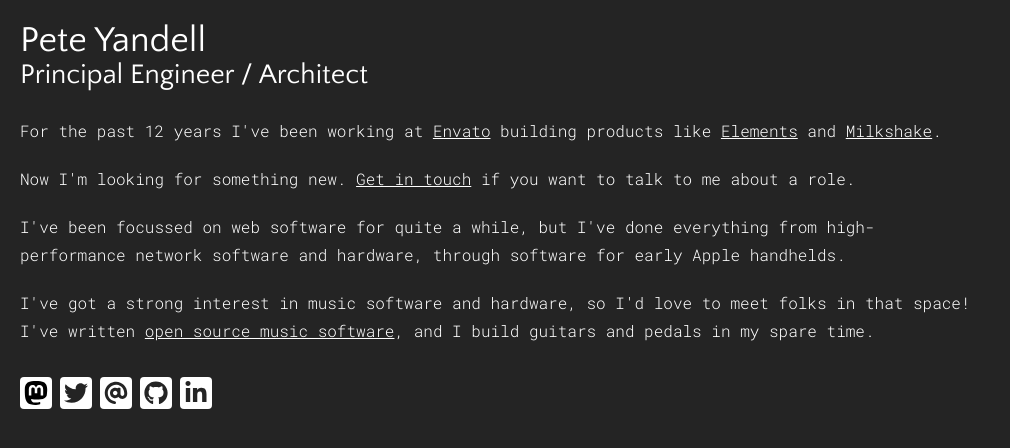
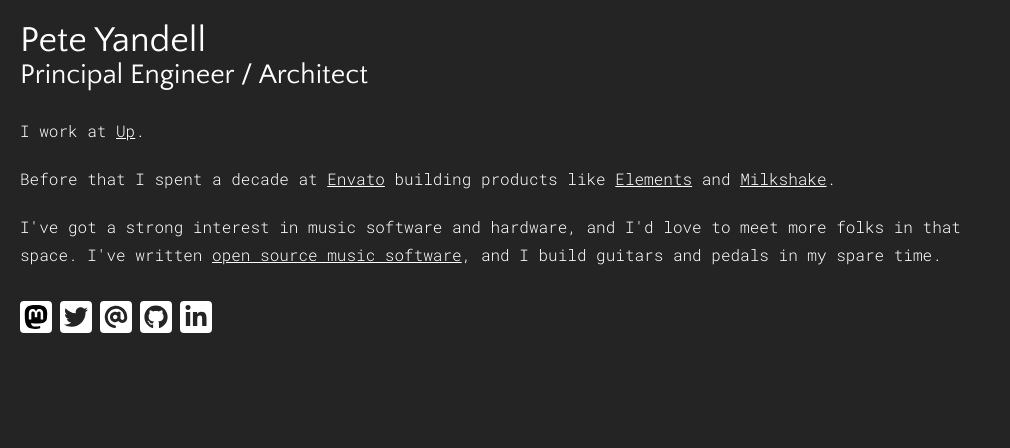
Before and after one commit to notahat/notahat.github.com, a Jekyll site: the page built from index.html, in a window 1280 px wide. Shown: the top 448 px of the page, without its empty margins (0-1010 px from the left). Built offline with Jekyll 4.4.1, drawn with Linux system fonts in a browser that asks for light colours.

Commit message:
Update home page with new job.

```diff
--- a/index.html
+++ b/index.html
@@ -90,27 +90,18 @@
     </hgroup>
 
     <p>
-      For the past 12 years I've been working at
-      <a href="https://envato.com">Envato</a> building products like
-      <a href="https://elements.envato.com">Elements</a> and
-      <a href="https://milkshake.app">Milkshake</a>.
+      I work at <a href="https://up.com.au">Up</a>.
     </p>
 
     <p>
-      Now I'm looking for something new.
-      <a href="mailto:hello@notahat.com">Get in touch</a> if you want to talk
-      to me about a role.
+      Before that I spent a decade at <a href="https://envato.com">Envato</a>
+      building products like <a href="https://elements.envato.com">Elements</a>
+      and <a href="https://milkshake.app">Milkshake</a>.
     </p>
 
     <p>
-      I've been focussed on web software for quite a while, but I've done
-      everything from high-performance network software and hardware, through
-      software for early Apple handhelds.
-    </p>
-
-    <p>
-      I've got a strong interest in music software and hardware, so I'd love
-      to meet folks in that space! I've written
+      I've got a strong interest in music software and hardware, and I'd love
+      to meet more folks in that space. I've written
       <a href="https://github.com/notahat/midi_patchbay">open source music software</a>, and I build guitars and pedals
       in my spare time.
     </p>
```
